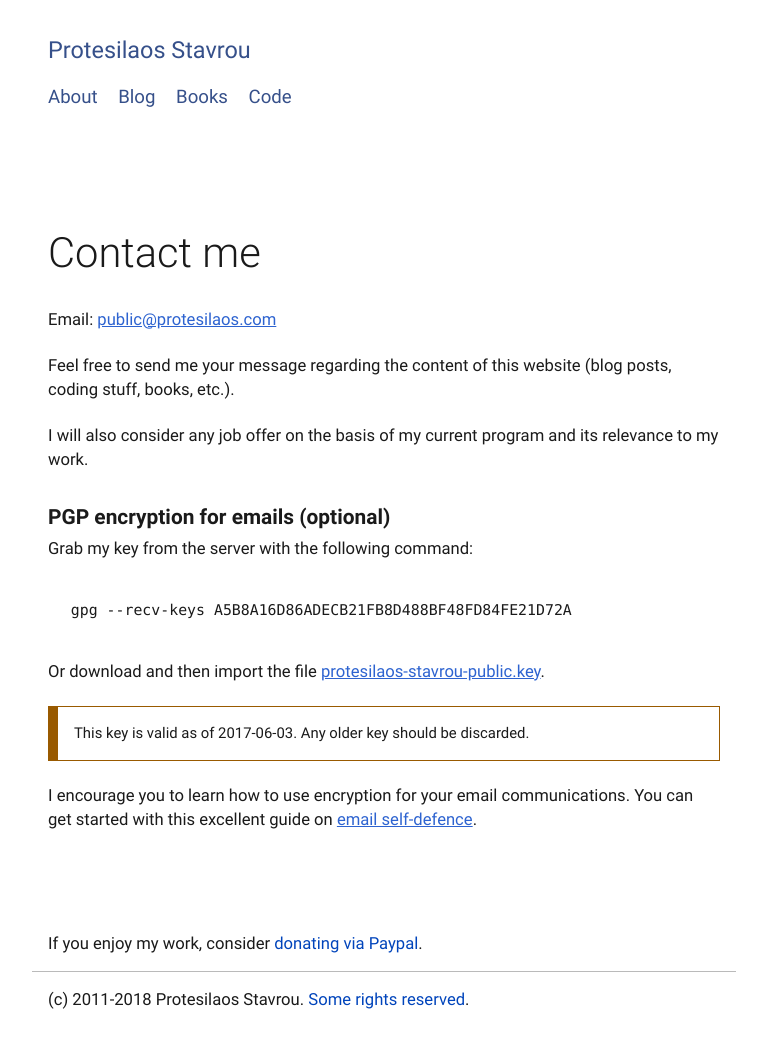
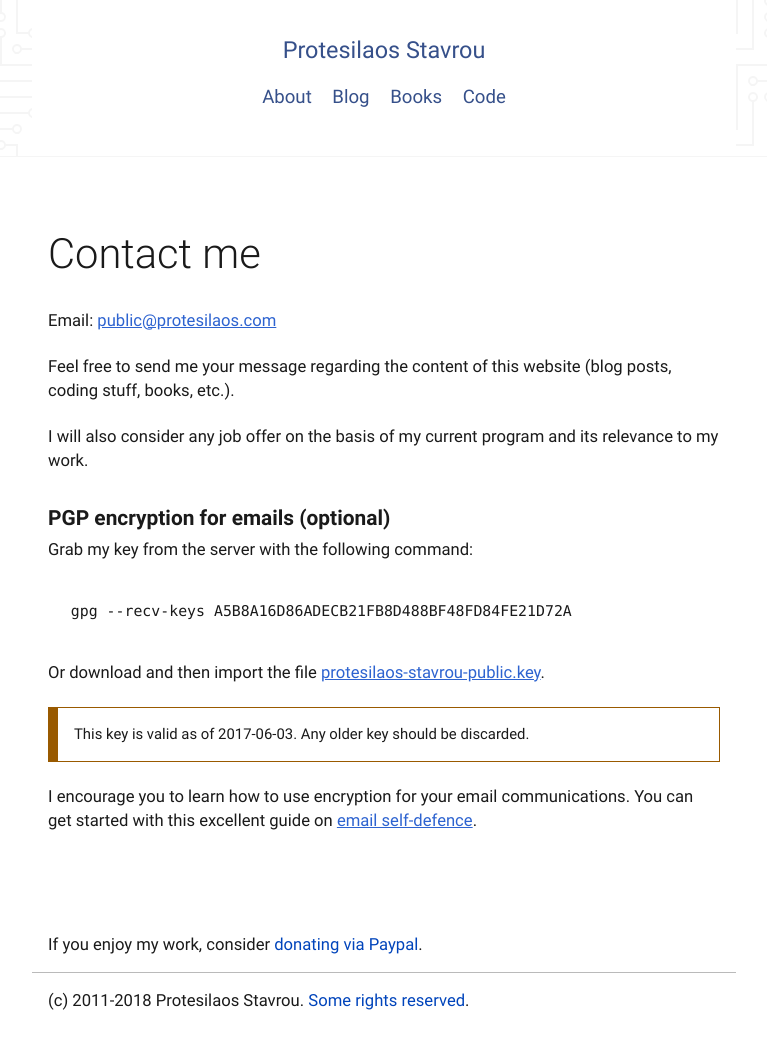
Before and after one commit to protesilaos/protesilaos.github.io, a Jekyll site: the page built from _pages/contact.md, in a window 1280 px wide. Shown: the whole page, without its empty margins (256-1023 px from the left). Built offline with Jekyll 4.4.1, drawn with Linux system fonts in a browser that asks for light colours.

Commit message:
Header styles mimic homepage. Improves consistency.

```diff
--- a/_sass/_header.scss
+++ b/_sass/_header.scss
@@ -1,8 +1,11 @@
 .header {
     @extend %clearfix;
 
-    background: $brandbg;
+    background-image: url("../images/other/circuits.svg");
+    background-repeat: repeat;
+    background-color: $brandbg;
     color: $brandfg;
+    @include border(bottom, $border-width-thin, solid, #f5f5f5) // XXX NOTE col is same as circuits.svg "fill"
 }
 
 .header-inner {
@@ -16,8 +19,9 @@
         padding: $vertical-rhythm-1 $space-1;
     }
 
+    background: $brandbg;
     font-size: $lsize;
-    text-align: left;
+    text-align: center;
     display: block;
     margin: 0 auto;
     padding: $vertical-rhythm-0 $space-1;
```
